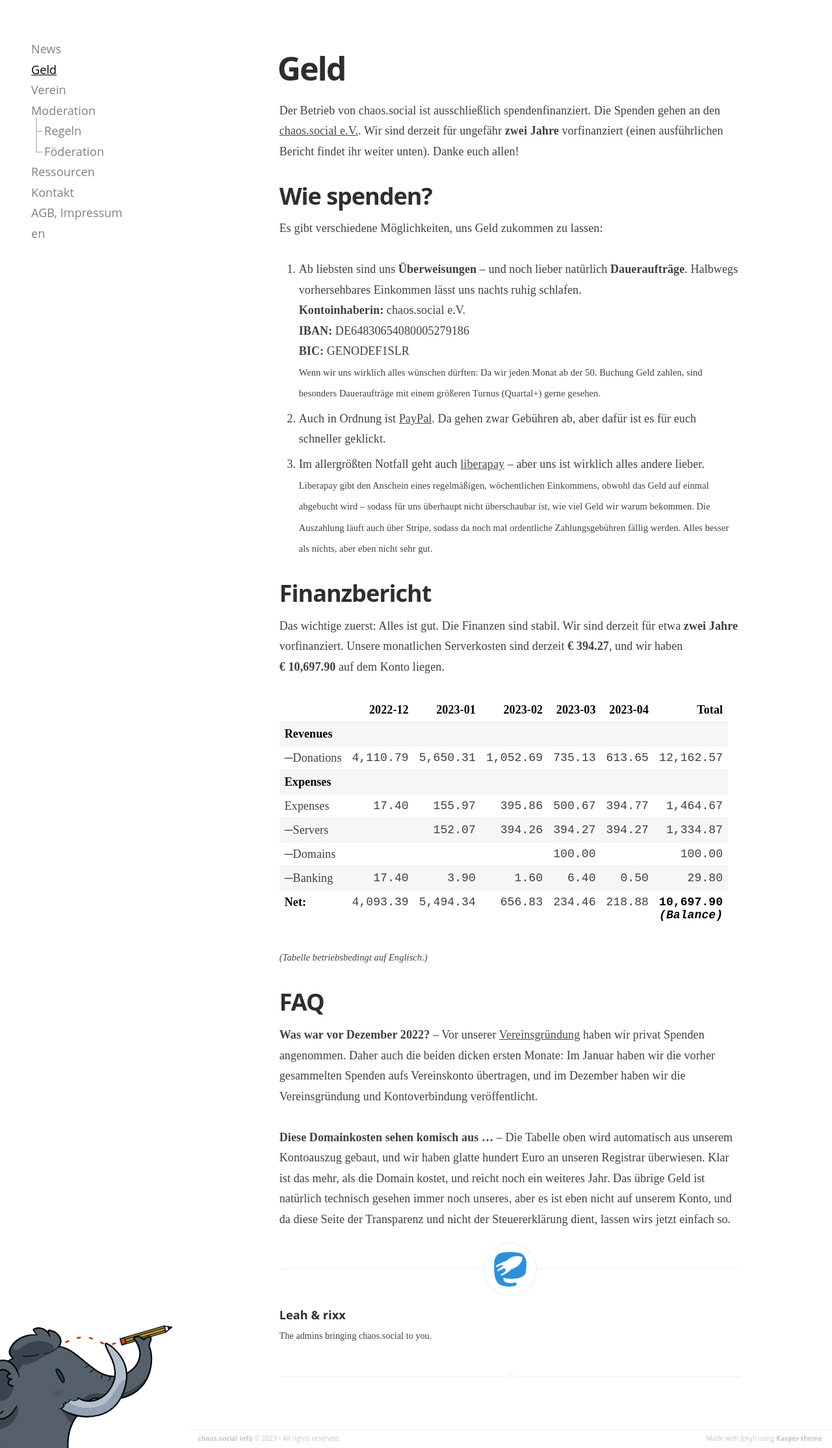
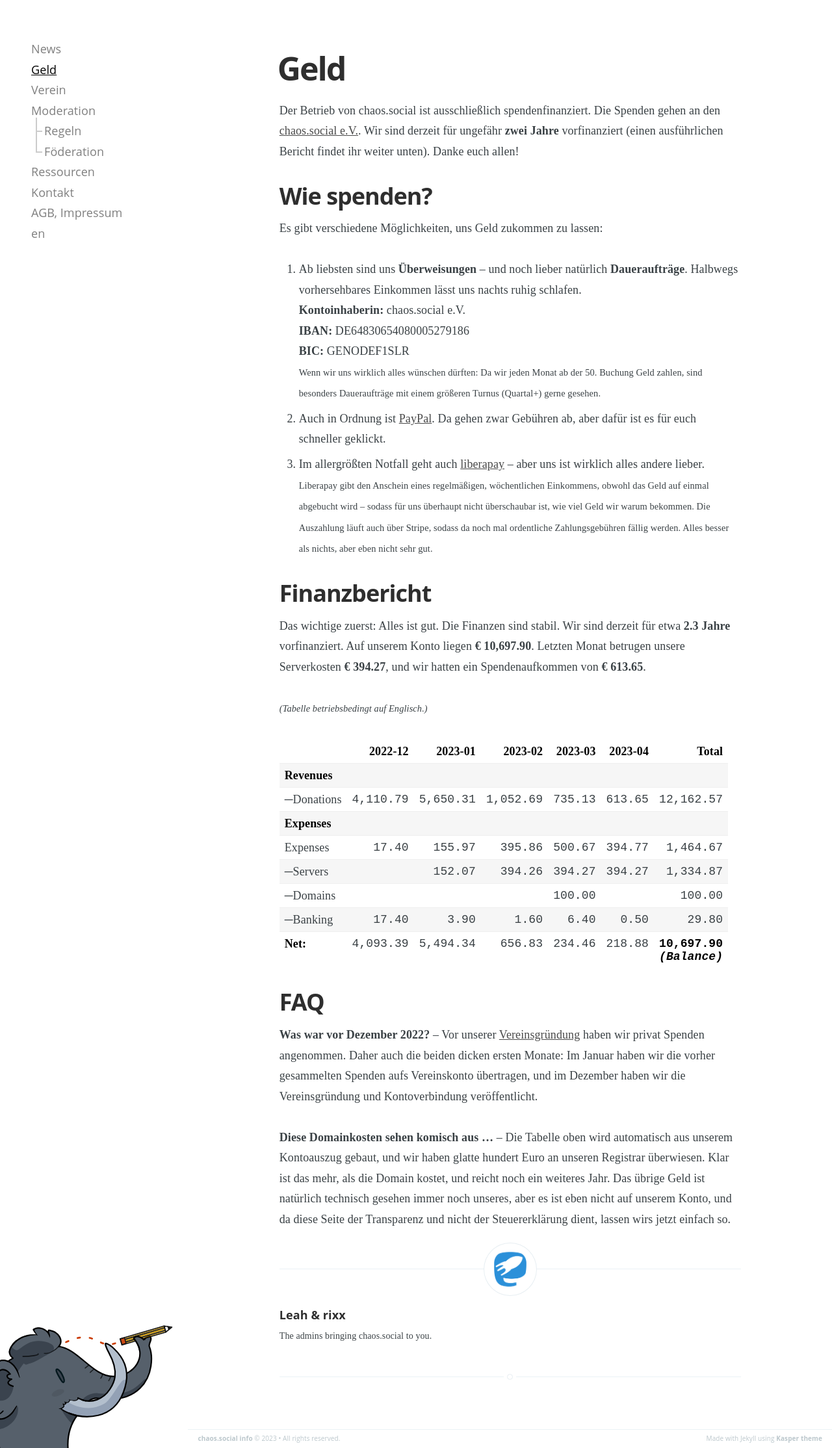
Before and after one commit to chaossocial/meta, a Jekyll site: the page built from geld.md, in a window 1280 px wide. Shown: the whole page at 65% size. Built offline with Jekyll 4.4.1, drawn with Linux system fonts in a browser that asks for light colours.

Commit message:
Generate "financed for x years" from data

```diff
--- a/geld.md
+++ b/geld.md
@@ -29,13 +29,18 @@
 
 ## Finanzbericht
 
-Das wichtige zuerst: Alles ist gut. Die Finanzen sind stabil. Wir sind derzeit für etwa **zwei Jahre** vorfinanziert.
-Unsere
-monatlichen Serverkosten sind derzeit **€&nbsp;{{ site.data.money.cbrSubreports[-1][1].prRows[1].prrAmounts[-1][0].aquantity.floatingPoint | monetary }}**, und wir haben **€&nbsp;{{ site.data.money.cbrTotals.prrTotal[0].aquantity.floatingPoint | monetary }}** auf dem Konto liegen.
+Das wichtige zuerst: Alles ist gut. Die Finanzen sind stabil. Wir sind derzeit für etwa
+**{{ site.data.money.cbrTotals.prrTotal[0].aquantity.floatingPoint | divided_by:site.data.money.cbrSubreports[-1][1].prRows[1].prrAmounts[-1][0].aquantity.floatingPoint | divided_by:12 | round:1 }}
+Jahre** vorfinanziert.
+Auf unserem Konto liegen **€&nbsp;{{ site.data.money.cbrTotals.prrTotal[0].aquantity.floatingPoint | monetary }}**.
+Letzten Monat betrugen unsere Serverkosten
+**€&nbsp;{{ site.data.money.cbrSubreports[-1][1].prRows[1].prrAmounts[-1][0].aquantity.floatingPoint | monetary }}**,
+und wir hatten ein Spendenaufkommen von
+**€&nbsp;{{ site.data.money.cbrSubreports[0][1].prRows[0].prrAmounts[-1][0].aquantity.floatingPoint | monetary }}**.
+
+<small>*(Tabelle betriebsbedingt auf Englisch.)*</small>
 
 {% include money.html %}
-
-<small>*(Tabelle betriebsbedingt auf Englisch.)*</small>
 
 ## FAQ
 
```
Also changed, not shown: money.md (+9 -2 lines).
